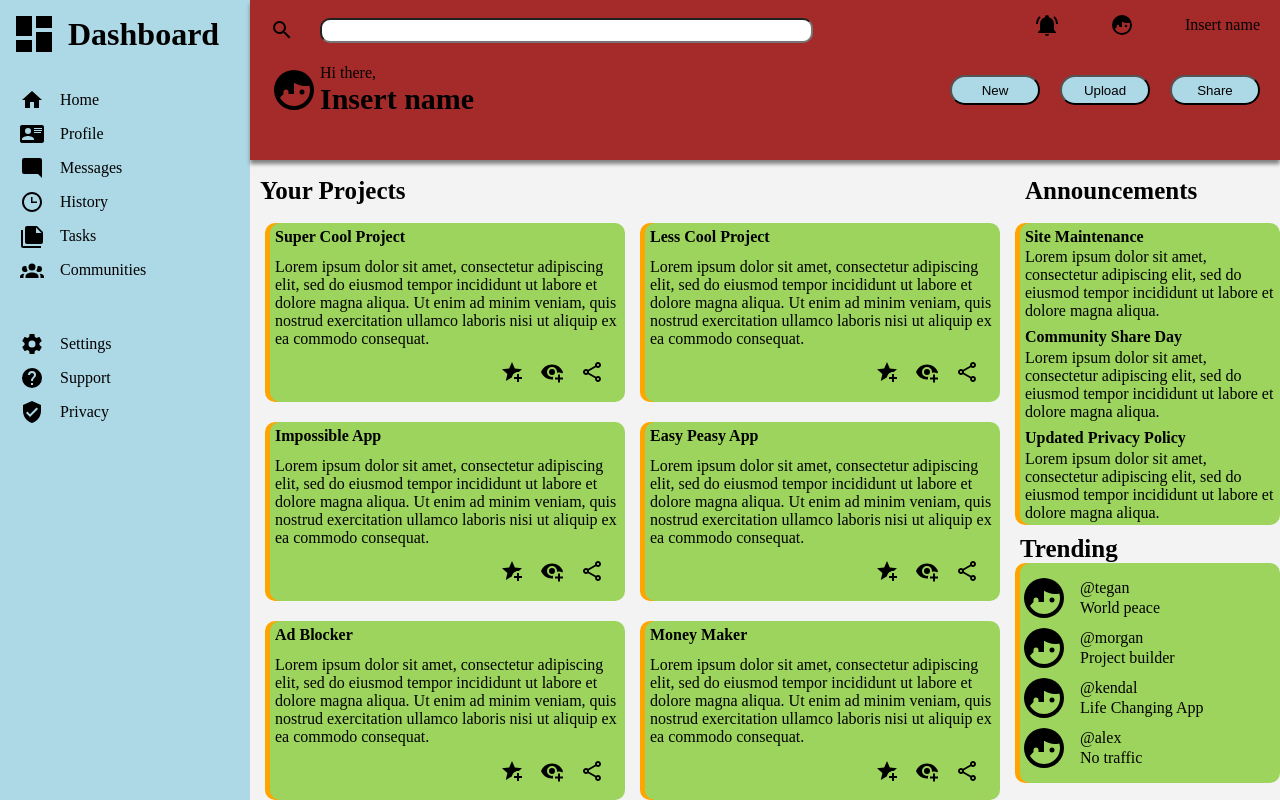
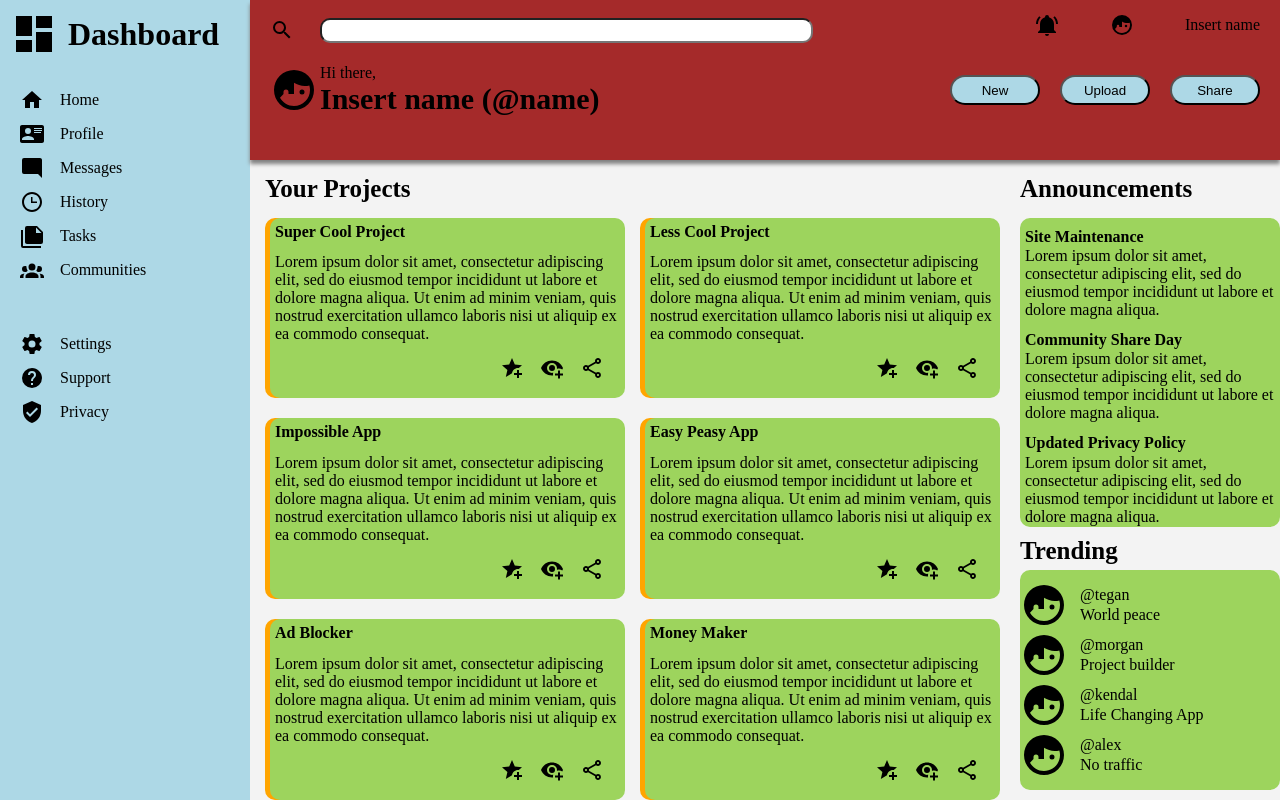
Before and after one commit to seanpoul/project-admin-dashboard, a plain HTML site: page index.html in a window 1280 px wide. Drawn offline with Linux system fonts and the light colour scheme.

Commit message:
Fix padding on titles.

```diff
--- a/index.html
+++ b/index.html
@@ -110,7 +110,7 @@
             </svg>
             <div class="greeting">
                 <div class="hi">Hi there,</div>
-                <div class="greetingName">Insert name</div>
+                <div class="greetingName">Insert name (@name)</div>
             </div>
         </div>
         <div class="interact">
--- a/style.css
+++ b/style.css
@@ -104,11 +104,16 @@ button {
     grid-column: 1/3;
     align-content: center;
     font-size: 25px;
-    padding-left: 10px;
+    padding: 5px;
+}
+
+.headingProjects {
+    margin-left: 10px;
 }
 
 #trend {
     padding-left: 0;
+    padding-top: 0;
 }
 
 .miniTitle {
@@ -146,7 +151,6 @@ button {
 
 .announcements {
     display: grid;
-    box-shadow: -5px 0px 0px orange;
     border-radius: 10px;
     background-color: rgb(157, 212, 93);
 }
@@ -155,6 +159,7 @@ button {
     display: grid;
     padding-left: 5px;
     padding-top: 5px;
+    padding-top: 10px;
 }
 
 .status {
@@ -164,7 +169,6 @@ button {
     align-items: center;
     justify-content: center;
     background-color: rgb(157, 212, 93);
-    box-shadow: -5px 0px 0px orange;
     border-radius: 10px;
     padding: 10px 0px 10px 0px;
 }
```
